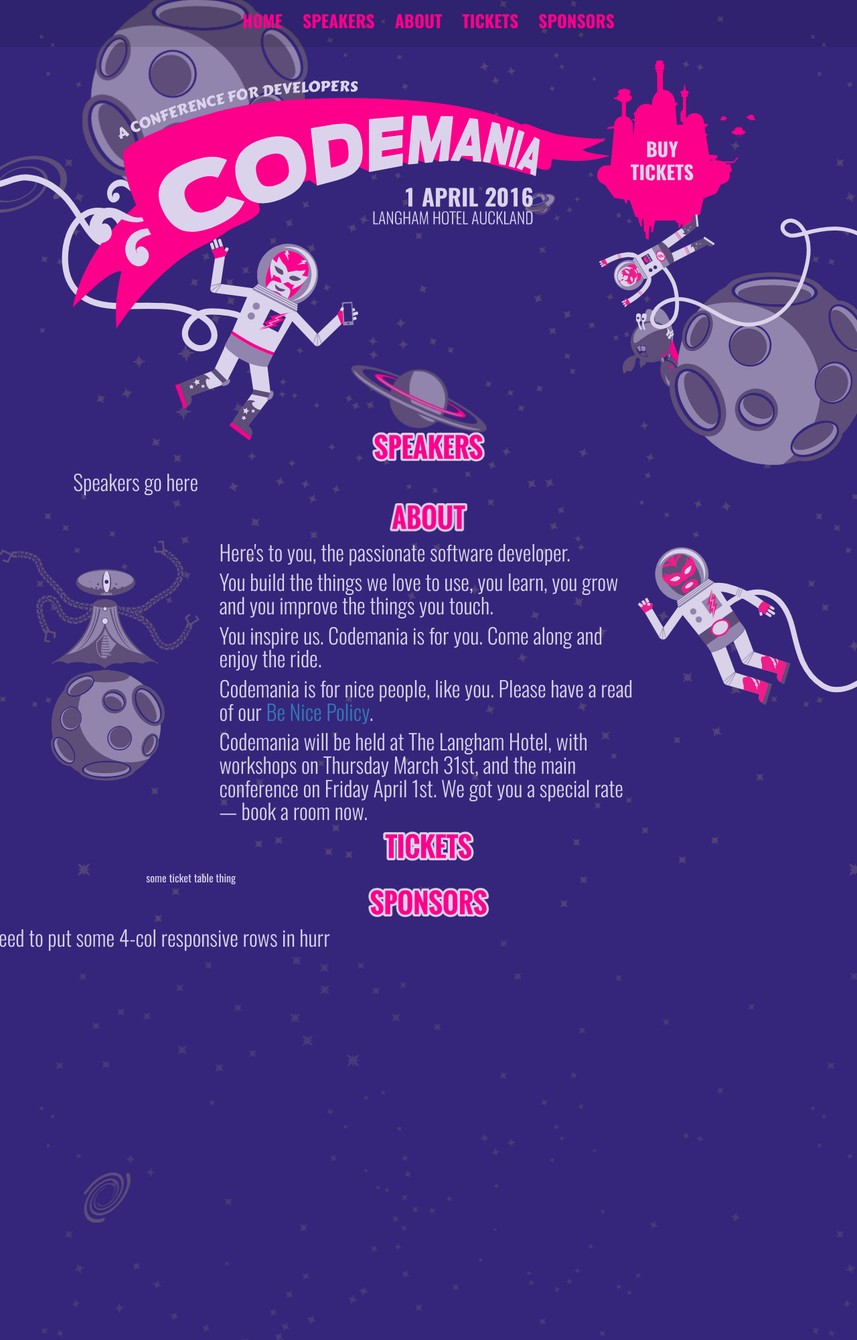
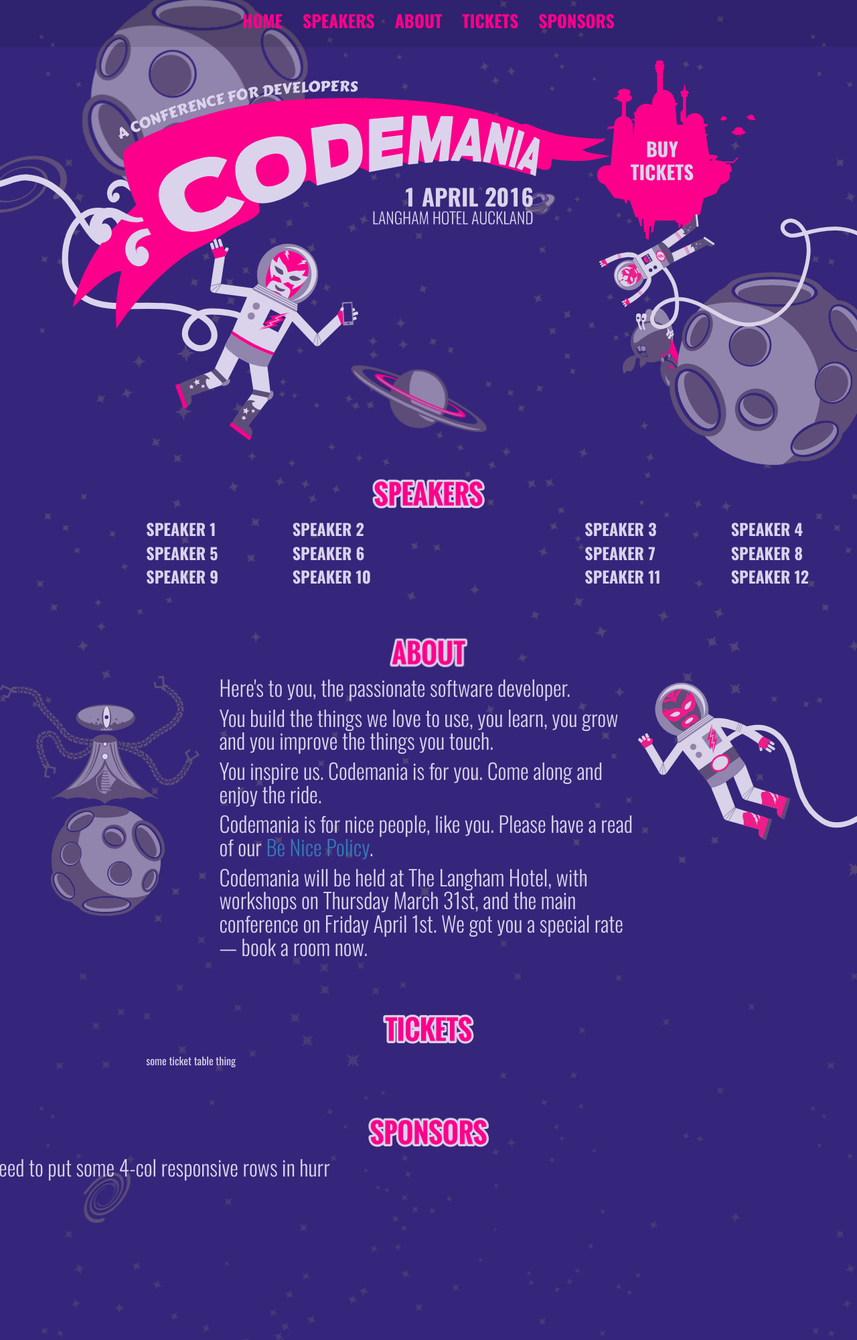
Before and after one commit to mightymuke/codemania.github.io, a Jekyll site: the page built from index.md, in a window 1280 px wide. Shown: the whole page at 67% size. Built offline with Jekyll 4.4.1, drawn with Linux system fonts in a browser that asks for light colours; nearby versions of some CDN libraries; some web fonts are replaced.

Commit message:
Fix title offset, add speaker grid rows

```diff
--- a/gulpfile.js
+++ b/gulpfile.js
@@ -4,7 +4,7 @@
 
 
 // define the default task and add the watch task to it
-gulp.task('default', ['watch']);
+gulp.task('default', ['less','watch']);
 
 
 // configure the less task
--- a/index.md
+++ b/index.md
@@ -35,14 +35,43 @@
       </div>
     </div>
     <div class="row">
-      <div class="col-md-10 col-md-offset-1 col-xs-12">
-        <img src="/images/2016/title_speakers.png" class="titleImage" id="speakers"/>
-        <div><p>Speakers go here</p></div>
+      <div class="col-md-10 col-md-offset-1 col-xs-12 titleImageContainer" id="speakers">
+        <img src="/images/2016/title_speakers.png" class="titleImage"/>
       </div>
     </div>
+    <div class="row speakerRow oswald-bold">
+      <div class="col-md-2 col-sm-2 col-xs-1"></div>
+      <div class="col-md-2 col-sm-2 col-xs-5 speakerBox">Speaker 1</div>
+      <div class="col-md-2 col-sm-2 col-xs-5 speakerBox">Speaker 2</div>
+      <div class="hidden-md hidden-sm col-xs-1">&nbsp;</div>
+      <div class="hidden-md hidden-sm col-xs-1">&nbsp;</div>
+      <div class="col-md-2 col-sm-2 col-xs-5 speakerBox">Speaker 3</div>
+      <div class="col-md-2 col-sm-2 col-xs-5 speakerBox">Speaker 4</div>
+      <div class="col-md-2 col-sm-2 col-xs-1"></div>
+    </div>
+    <div class="row speakerRow oswald-bold">
+      <div class="col-md-2 col-sm-2 col-xs-1"></div>
+      <div class="col-md-2 col-sm-2 col-xs-5 speakerBox">Speaker 5</div>
+      <div class="col-md-2 col-sm-2 col-xs-5 speakerBox">Speaker 6</div>
+      <div class="hidden-md hidden-sm col-xs-1">&nbsp;</div>
+      <div class="hidden-md hidden-sm col-xs-1">&nbsp;</div>
+      <div class="col-md-2 col-sm-2 col-xs-5 speakerBox">Speaker 7</div>
+      <div class="col-md-2 col-sm-2 col-xs-5 speakerBox">Speaker 8</div>
+      <div class="col-md-2 col-sm-2 col-xs-1"></div>
+    </div>
+    <div class="row speakerRow oswald-bold">
+      <div class="col-md-2 col-sm-2 col-xs-1"></div>
+      <div class="col-md-2 col-sm-2 col-xs-5">Speaker 9</div>
+      <div class="col-md-2 col-sm-2 col-xs-5">Speaker 10</div>
+      <div class="hidden-md hidden-sm col-xs-1">&nbsp;</div>
+      <div class="hidden-md hidden-sm col-xs-1">&nbsp;</div>
+      <div class="col-md-2 col-sm-2 col-xs-5">Speaker 11</div>
+      <div class="col-md-2 col-sm-2 col-xs-5">Speaker 12</div>
+      <div class="col-md-2 col-sm-2 col-xs-1"></div>
+    </div>
     <div class="row">
-      <div class="col-md-10 col-md-offset-1 col-xs-12">
-        <img src="/images/2016/title_about.png" class="titleImage" id="about" />
+      <div class="col-md-10 col-md-offset-1 col-xs-12 titleImageContainer" id="about">
+        <img src="/images/2016/title_about.png" class="titleImage" />
       </div>
     </div>
     <div class="row">
@@ -61,8 +90,8 @@
       </div>
     </div>
     <div class="row">
-      <div class="col-md-10 col-md-offset-1 col-xs-12">
-        <img src="/images/2016/title_tickets.png" class="titleImage" id="tickets" />
+      <div class="col-md-10 col-md-offset-1 col-xs-12 titleImageContainer" id="tickets">
+        <img src="/images/2016/title_tickets.png" class="titleImage"/>
       </div>
     </div>
     <div class="row">
@@ -76,8 +105,8 @@
       </div>
     </div>
     <div class="row">
-      <div class="col-md-10 col-md-offset-1 col-xs-12">
-        <img src="/images/2016/title_sponsors.png" class="titleImage" id="sponsors" />
+      <div class="col-md-10 col-md-offset-1 col-xs-12 titleImageContainer" id="sponsors">
+        <img src="/images/2016/title_sponsors.png" class="titleImage"/>
       </div>
     </div>
     <div class="row">
--- a/stylesheets/styles.css
+++ b/stylesheets/styles.css
@@ -44,8 +44,8 @@
   font-style: normal;
 }
 body {
-  background-color: #35267b;
-  color: #dbd3eb;
+  background-color: #35267B;
+  color: #DBD3EB;
   font-size: 24pt;
   line-height: 26pt;
 }
@@ -56,14 +56,14 @@
 }
 .navbar-default .navbar-nav,
 .navbar-default .navbar-default .navbar-brand {
-  color: #fc008b;
+  color: #FC008B;
   font-weight: bold;
 }
 .navbar-default .navbar-nav > li > a,
 .navbar-default .navbar-default .navbar-brand > li > a,
 .navbar-default .navbar-nav > .active > a,
 .navbar-default .navbar-default .navbar-brand > .active > a {
-  color: #fc008b;
+  color: #FC008B;
 }
 .navbar-default .navbar-nav > li > a:hover,
 .navbar-default .navbar-default .navbar-brand > li > a:hover,
@@ -112,11 +112,19 @@
   margin-top: 90px;
   margin-left: -90px;
 }
+.titleImageContainer {
+  height: 130px;
+  padding-top: 70px;
+}
 .titleImage {
   height: 60px;
   width: auto;
   display: block;
   margin: 0 auto;
+}
+.speakerRow {
+  text-transform: uppercase;
+  font-size: 18pt;
 }
 .luchanaut {
   -webkit-animation: float 2s ease-in-out infinite alternate;
```
Also changed, not shown: stylesheets/index.less (+10 -0 lines).
